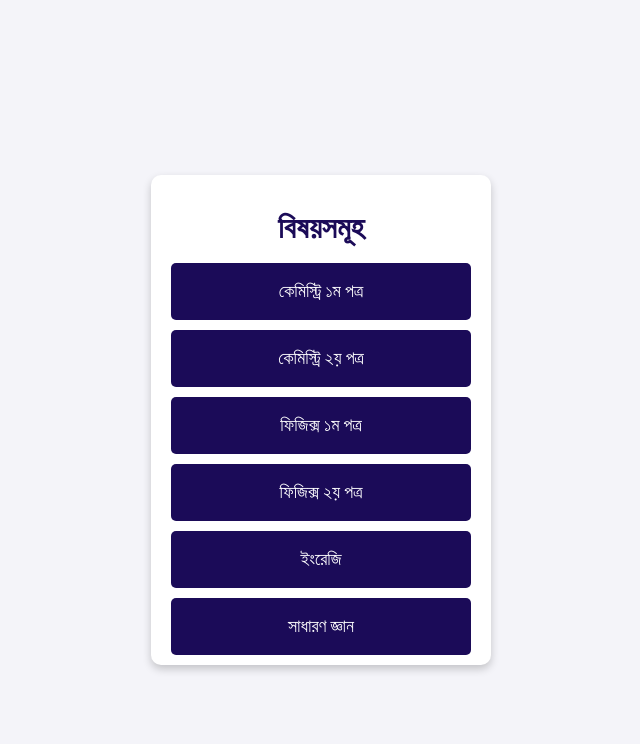
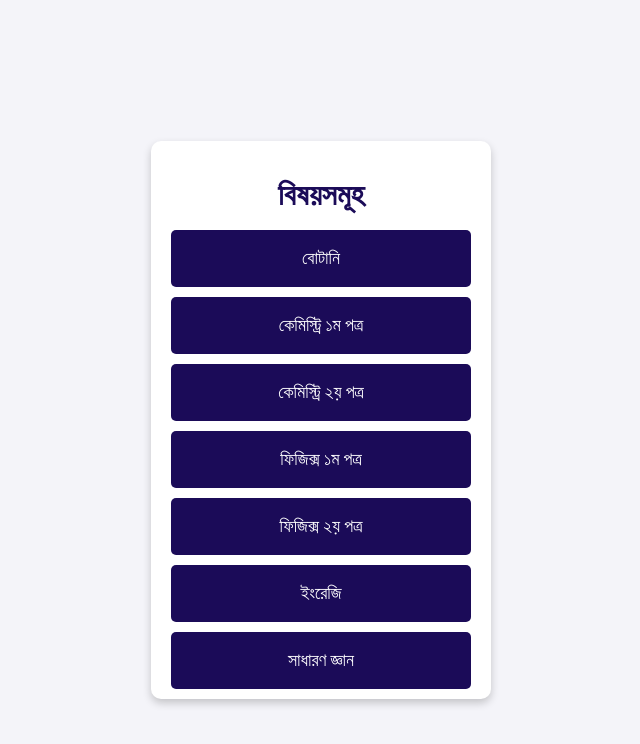
Before and after one commit to medicalprostuti/subject, a plain HTML site: page index.html in a window 1280 px wide. Shown: the whole page, without its empty margins (319-959 px from the left). Drawn offline with Linux system fonts and the light colour scheme.

Commit message:
Update index.html

```diff
--- a/index.html
+++ b/index.html
@@ -77,6 +77,9 @@
     <div class="subject-container">
       <h1 class="subject-heading">বিষয়সমূহ</h1>
       <div class="subject-list">
+        <a href="https://medicalprostuti.github.io/b/" class="subject-button"
+          >বোটানি</a
+        >
         <a href="https://medicalprostuti.github.io/c/" class="subject-button"
           >কেমিস্ট্রি ১ম পত্র</a
         >
```
